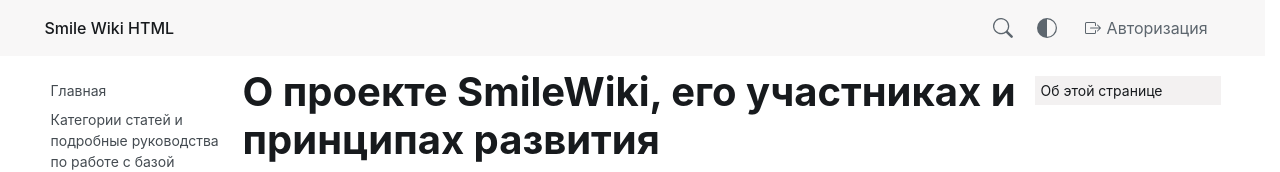
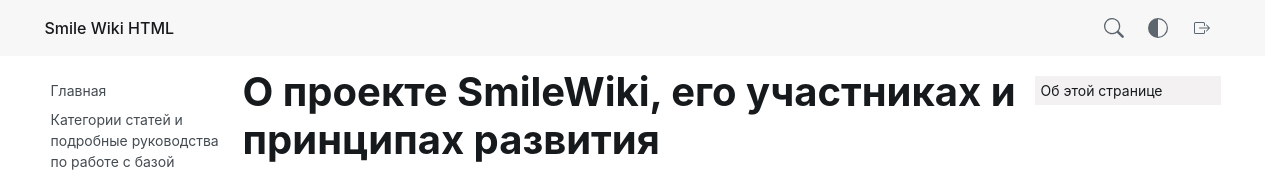
Before and after one commit to iworkup/smilewikihtml, a website: page docs/about.html in a window 1280 px wide. Shown: the top 172 px of the page. Drawn offline with Linux system fonts and the light colour scheme.

Commit message:
Заменена подпись авторизации в топбаре на иконку

```diff
--- a/docs/about.html
+++ b/docs/about.html
@@ -34,10 +34,10 @@
           </div>
         </div>
         <div>
-          <button class="btn-text theme-secondary d-inline-flex align-items-center gap-2" type="button" id="userMenuToggle" data-bs-toggle="menu" data-bs-placement="bottom-end" aria-expanded="false" aria-controls="userMenu">
+          <button class="btn-icon btn-text theme-secondary" type="button" id="userMenuToggle" data-bs-toggle="menu" data-bs-placement="bottom-end" aria-expanded="false" aria-controls="userMenu">
             <svg id="loginIcon" width="16" height="16" fill="currentColor" viewBox="0 0 16 16" aria-hidden="true"><path fill-rule="evenodd" d="M10 3.5a.5.5 0 0 0-.5-.5h-8a.5.5 0 0 0-.5.5v9a.5.5 0 0 0 .5.5h8a.5.5 0 0 0 .5-.5v-2a.5.5 0 0 1 1 0v2A1.5 1.5 0 0 1 9.5 14h-8A1.5 1.5 0 0 1 0 12.5v-9A1.5 1.5 0 0 1 1.5 2h8A1.5 1.5 0 0 1 11 3.5v2a.5.5 0 0 1-1 0z"/><path fill-rule="evenodd" d="M15.854 8.354a.5.5 0 0 0 0-.708l-3-3a.5.5 0 0 0-.708.708L14.293 7.5H5.5a.5.5 0 0 0 0 1h8.793l-2.147 2.146a.5.5 0 0 0 .708.708z"/></svg>
             <svg id="userIcon" class="d-none" width="16" height="16" fill="currentColor" viewBox="0 0 16 16" aria-hidden="true"><path d="M8 8a3 3 0 1 0 0-6 3 3 0 0 0 0 6m2-3a2 2 0 1 1-4 0 2 2 0 0 1 4 0m4 8c0 1-1 1-1 1H3s-1 0-1-1 1-4 6-4 6 3 6 4m-1-.004c-.001-.246-.154-.986-.832-1.664C11.516 10.68 10.289 10 8 10s-3.516.68-4.168 1.332c-.678.678-.83 1.418-.832 1.664z"/></svg>
-            <span id="userName" class="text-break">Авторизация</span>
+            <span id="userName" class="visually-hidden">Авторизация</span>
           </button>
           <div class="menu" id="userMenu" aria-labelledby="userMenuToggle">
             <button class="menu-item" type="button" data-auth-action="login">Войти</button>
```
Also changed, not shown: docs/answers.html (+2 -2 lines), docs/articles.html (+2 -2 lines), docs/discussions.html (+2 -2 lines), docs/editing.html (+2 -2 lines), docs/external-links.html (+2 -2 lines), docs/faq.html (+2 -2 lines), docs/formatting.html (+2 -2 lines), docs/index.html (+2 -2 lines), docs/knowledge-base.html (+2 -2 lines), docs/sources.html (+2 -2 lines), docs/wiki-guide.html (+2 -2 lines), smilewikihtml/index.html (+2 -2 lines).
